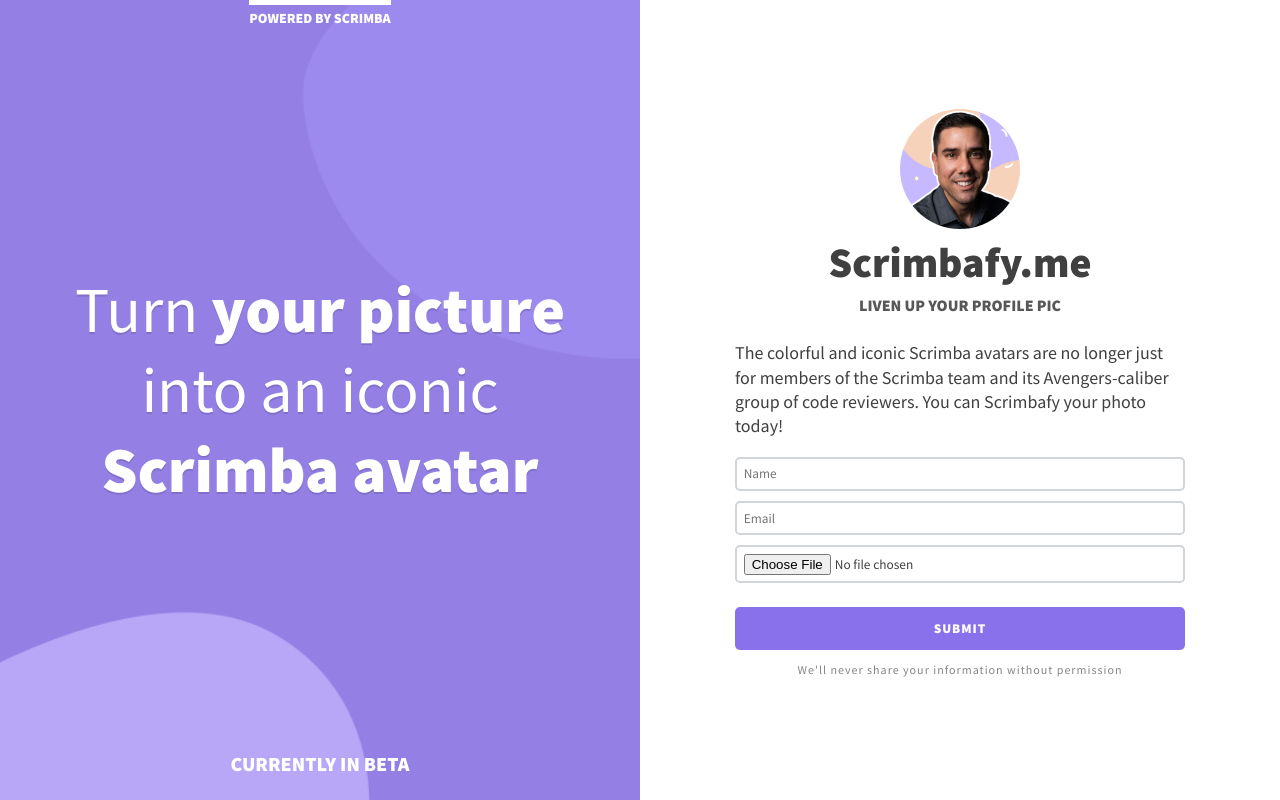
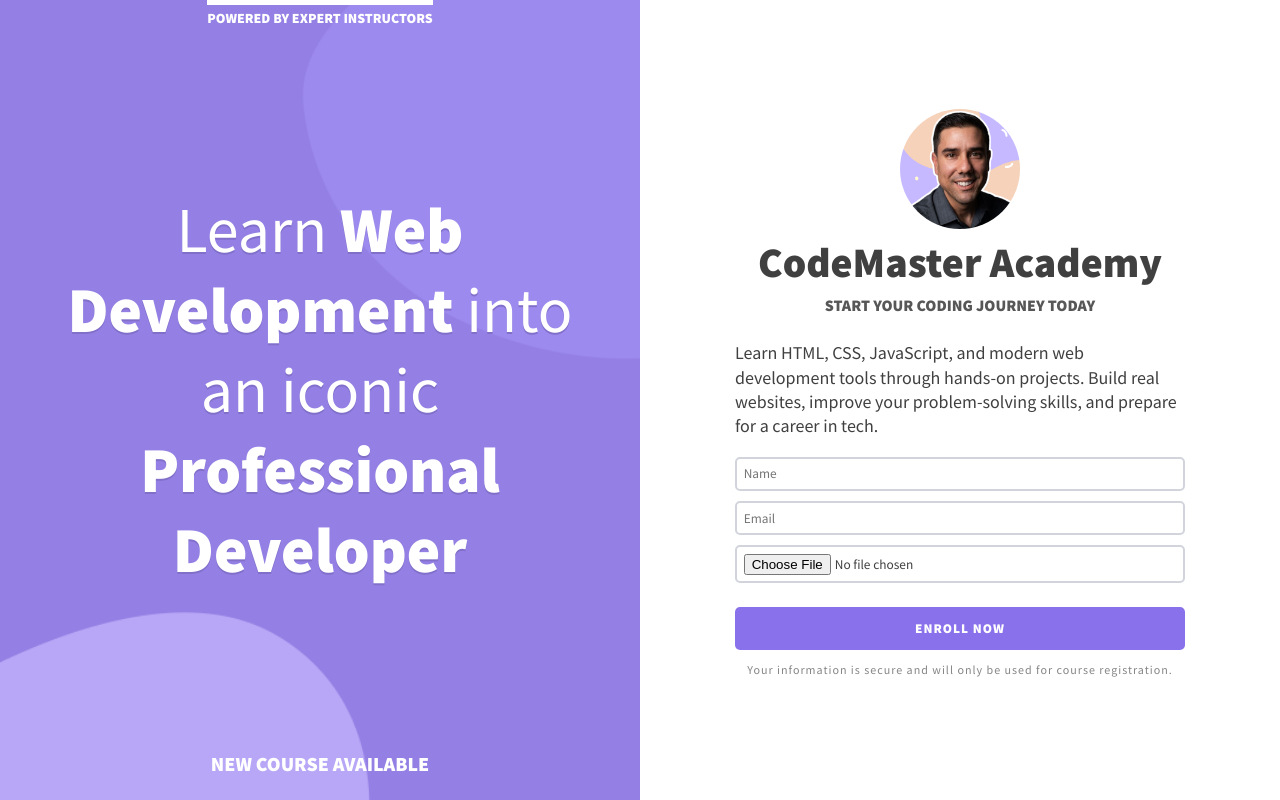
Before and after one commit to zazzzaa67-rgb/programming-course, a website built with Vite: page index.html in a window 1280 px wide. Built offline with nearby package versions, Linux system fonts and the light colour scheme.

Commit message:
Update index.html

```diff
--- a/index.html
+++ b/index.html
@@ -8,25 +8,26 @@
     </head>
     <body>
         <section class="intro">
-            <h1>Turn <strong>your picture</strong> into an iconic <strong>Scrimba avatar</strong></h1>
-            <span class="beta-text">Currently in Beta</span>
-            <p class="top-text">Powered by Scrimba</p>
+            <h1>Learn <strong>Web Development</strong> into an iconic <strong>Professional Developer</strong></h1>
+            <span class="beta-text">New Course Available</span>
+            <p class="top-text">Powered by Expert Instructors</p>
         </section>
 
         <main class="main-content">
             <img class="img-main" src="images/avatar.png" alt="My Scrimba avatar.">
-            <h2>Scrimbafy.me</h2>
-            <span class="subheading">Liven up your profile pic</span>
+            <h2>CodeMaster Academy</h2>
+            <span class="subheading">Start your coding journey today</span>
 
-            <p>The colorful and iconic Scrimba avatars are no longer just for members of the Scrimba team and its Avengers-caliber group of code reviewers. You can Scrimbafy your photo today!</p>
+            <p>Learn HTML, CSS, JavaScript, and modern web development tools through hands-on projects. Build real websites, improve
+            your problem-solving skills, and prepare for a career in tech.</p>
 
             <form>
                 <input type="text" required placeholder="Name" aria-label="Name">
                 <input type="email" required  placeholder="Email" aria-label="Email">
                 <input type="file" required accept="image/png, image/jpg" aria-label="Choose file">
-                <button class="btn btn-primary">Submit</button>
+                <button class="btn btn-primary">Enroll Now</button>
             </form>
-            <p class="fine-print">We'll never share your information without permission</p>
+            <p class="fine-print">Your information is secure and will only be used for course registration.</p>
         </main>
     </body>
 </html>
```
